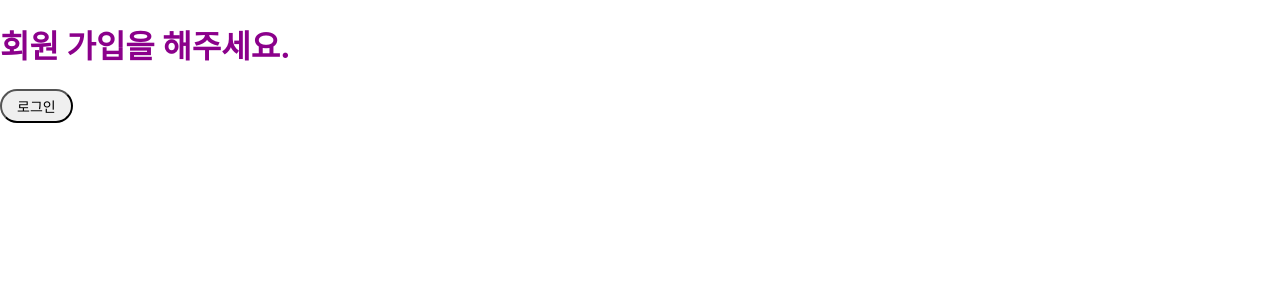
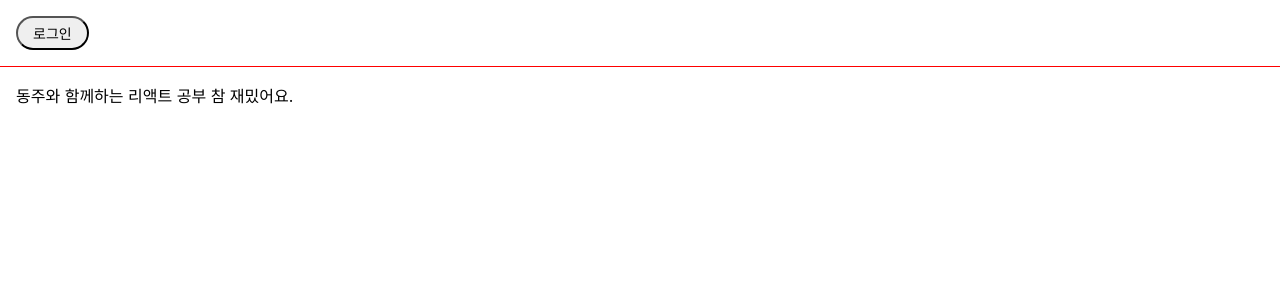
Before and after one commit to leehanseock/ReactProject2024, a React (Create React App) app: page / in a window 1280 px wide. Shown: the top 300 px of the page. Built offline with nearby package versions, Linux system fonts and the light colour scheme.

Commit message:
9장 인라인조건, 컴포넌트 렌더링 막기, 로그인 여부에 따른 툴바 만들기

```diff
--- /dev/null
+++ b/src/chp09/LandingPage.jsx
@@ -0,0 +1,25 @@
+import React, {useState} from "react";
+import Toolbar from "./Toolbar";
+
+function LandingPage(props){
+    const [isLoggedIn, setIsLoggedIn] = useState(false);
+
+    const onClickLogin = () =>{
+        setIsLoggedIn(true);
+    }
+
+    const onClickLogout = () => {
+        setIsLoggedIn(false);
+    }
+
+    return(
+        <div>
+            <Toolbar isLoggedIn={isLoggedIn} onClickLogin={onClickLogin} onClickLogout={onClickLogout}/>
+            <div style={{padding:16}}>
+                동주와 함께하는 리액트 공부 참 재밌어요.
+            </div>
+        </div>
+    );
+}
+
+export default LandingPage;
--- /dev/null
+++ b/src/chp09/LoginControl2.jsx
@@ -0,0 +1,39 @@
+import React, {useState} from "react";
+import LogoutButton from "./LogoutButton";
+import LoginButton from "./LoginButton";
+import Greeting from "./Greeting";
+import WarningBanner from "./WarningBanner";
+function LoginControl2(props){
+    const [isLoggedIn, setIsLoggedIn] = useState(false);
+
+    const handleLoginClick = ()=>{
+        setIsLoggedIn(true);
+    }
+
+    const handleLogoutClick = ()=>{
+        setIsLoggedIn(false);
+    }
+
+    // let btn;
+    // if (isLoggedIn){
+    //     btn = <LogoutButton onClick={handleLogoutClick}></LogoutButton>
+    // } else{
+    //     btn = <LoginButton onClick={handleLoginClick}></LoginButton>
+    // }
+
+    let btn;
+    {isLoggedIn
+        ? btn = <LogoutButton onClick={handleLogoutClick}></LogoutButton>
+        : btn = <LoginButton onClick={handleLoginClick}></LoginButton>
+    }
+
+    return(
+        <div>
+            <WarningBanner warning={false}/>
+            <Greeting isLoggedIn={isLoggedIn}/>
+            {btn}
+        </div>
+    );
+}
+
+export default LoginControl2;
--- /dev/null
+++ b/src/chp09/MailBox.jsx
@@ -0,0 +1,19 @@
+import React from "react";
+
+function MailBox(props){
+    const unreadMessages = props.unreadMessages;
+
+    return(
+        <div>
+            <h1>안녕하세요.</h1>
+            { unreadMessages.length > 0 &&
+            <h2>
+                현재 {unreadMessages.length}개의 읽지 않은 메시지가 있습니다.
+            </h2>
+            }
+        </div>
+    );
+
+}
+
+export default MailBox;
--- /dev/null
+++ b/src/chp09/Toolbar.jsx
@@ -0,0 +1,31 @@
+import React from "react";
+
+const styles={
+    wrapper:{
+        padding: 16,
+        display: "flex",
+        flexDirection : "row",
+        borderBottom : "1px solid red"
+    },
+    greeting:{
+        marginRight : 8,
+    },
+};
+
+function Toolbar(props){
+    const {isLoggedIn, onClickLogin, onClickLogout} = props;
+
+    return(
+      <div style={styles.wrapper}>
+          { isLoggedIn && <span style={styles.greeting}>환영합니다.</span> }
+          {
+              isLoggedIn ?
+                  <button onClick={onClickLogout}>로그아웃</button>
+                  : <button onClick={onClickLogin}>로그인</button>
+          }
+      </div>
+    );
+
+}
+
+export default Toolbar;
--- /dev/null
+++ b/src/chp09/WarningBanner.jsx
@@ -0,0 +1,11 @@
+import React from "react";
+
+function WarningBanner(props){
+    if(!props.warning){
+        return null;
+    }
+
+    return <h2>경고!!!</h2>
+}
+
+export default WarningBanner;
--- a/src/index.js
+++ b/src/index.js
@@ -23,14 +23,17 @@
 import ConfirmButton3 from "./chp08/ConfirmButton3";
 import CommentList2 from "./chapter5review/CommentList2";
 import NotificationList2 from "./chapter6review/NotificationList2";
-import Greeting from "./chp09/Greeting";
+//import Greeting from "./chp09/Greeting";
 import LoginControl from "./chp09/LoginControl";
-
+import Greeting from "./test/Greeting"
+import MailBox from "./chp09/MailBox";
+import LoginControl2 from "./chp09/LoginControl2";
+import LandingPage from "./chp09/LandingPage";
 
 const root = ReactDOM.createRoot(document.getElementById('root'));
  root.render(
      <React.StrictMode>
-         <LoginControl/>
+         <LandingPage/>
      </React.StrictMode>
  );
 // setInterval(()=> {
--- /dev/null
+++ b/src/test/Greeting.jsx
@@ -0,0 +1,13 @@
+import React from "react";
+import GuestGreeting from "../chp09/GuestGreeting";
+import UserGreeting from "../chp09/UserGreeting";
+
+function Greeting(props) {
+    const isLoggedIn = props.isLoggedIn;
+
+    if(isLoggedIn){
+        return <UserGreeting/>;
+    } return <GuestGreeting/>;
+}
+
+export default Greeting;
```
Also changed, not shown: src/test/UserGuestGreeting.jsx (added, +13 -0 lines).
